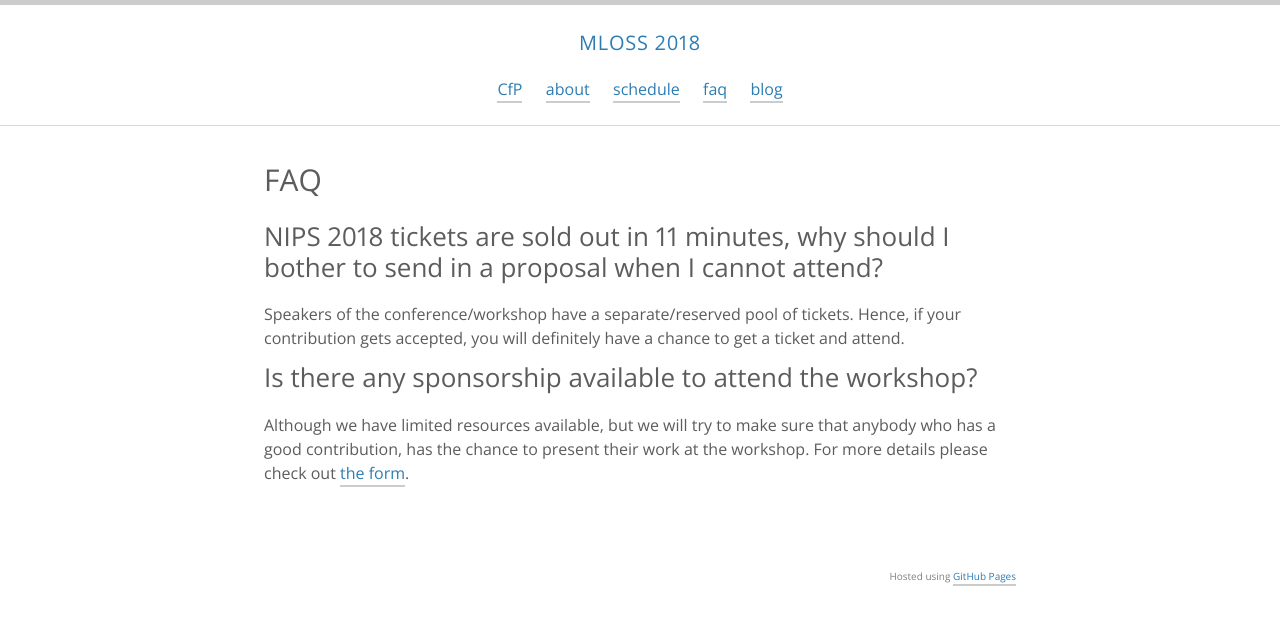
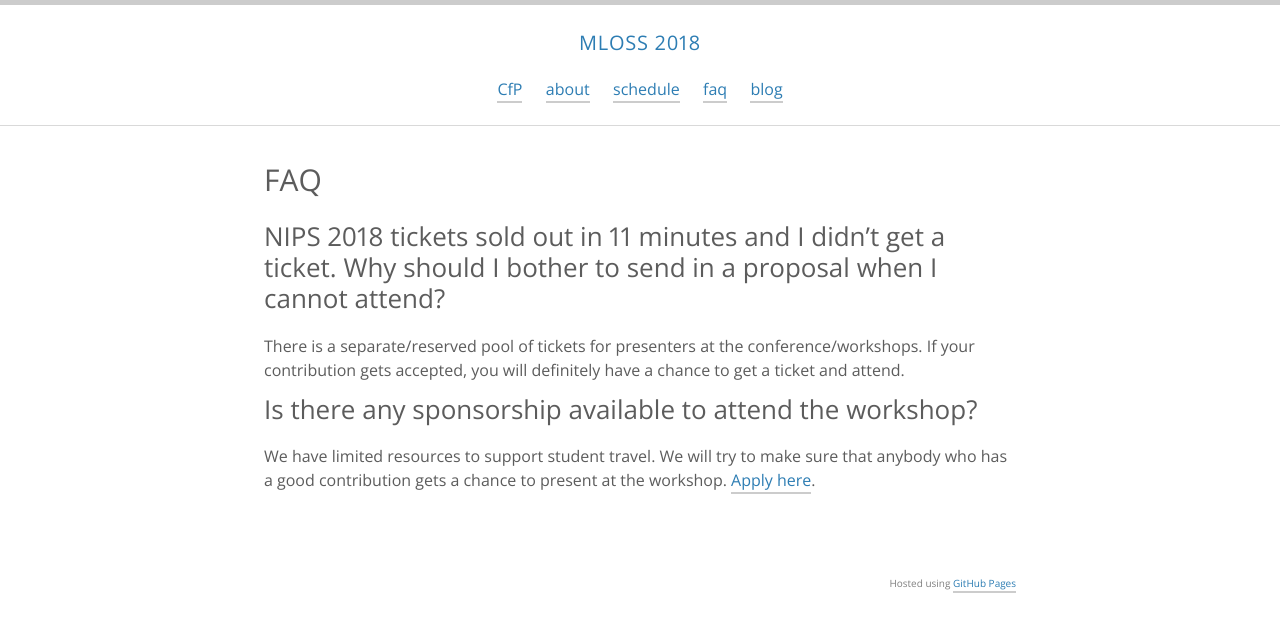
Before and after one commit to nips-2018-oss/nips-2018-oss.github.io, a Jekyll site: the page built from faq.md, in a window 1280 px wide. Shown: the top 632 px of the page. Built offline with Jekyll 4.4.1, drawn with Linux system fonts in a browser that asks for light colours.

Commit message:
fix some language glitches

```diff
--- a/faq.md
+++ b/faq.md
@@ -4,8 +4,8 @@ title: FAQ
 permalink: /faq/
 ---
 
-## NIPS 2018 tickets are sold out in 11 minutes, why should I bother to send in a proposal when I cannot attend?
-Speakers of the conference/workshop have a separate/reserved pool of tickets. Hence, if your contribution gets accepted, you will definitely have a chance to get a ticket and attend.
+## NIPS 2018 tickets sold out in 11 minutes and I didn't get a ticket. Why should I bother to send in a proposal when I cannot attend?
+There is a separate/reserved pool of tickets for presenters at the conference/workshops. If your contribution gets accepted, you will definitely have a chance to get a ticket and attend.
 
 ## Is there any sponsorship available to attend the workshop?
-Although we have limited resources available, but we will try to make sure that anybody who has a good contribution, has the chance to present their work at the workshop. For more details please check out [the form](https://docs.google.com/forms/d/e/1FAIpQLScib1nnjXRj2ShUlgEdr6C-zqL5GUdpNPqJfheWbalQ3z4FoQ/viewform?usp=send_form).
+We have limited resources to support student travel. We will try to make sure that anybody who has a good contribution gets a chance to present at the workshop. [Apply here](https://goo.gl/forms/8U9N4NXugUH69jKj2).
```
